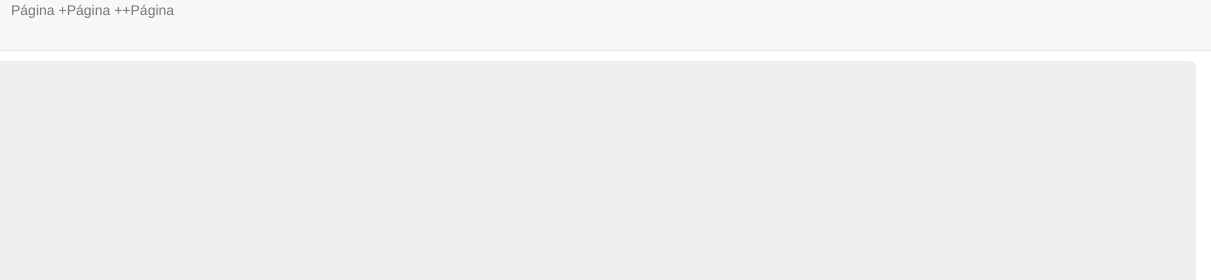
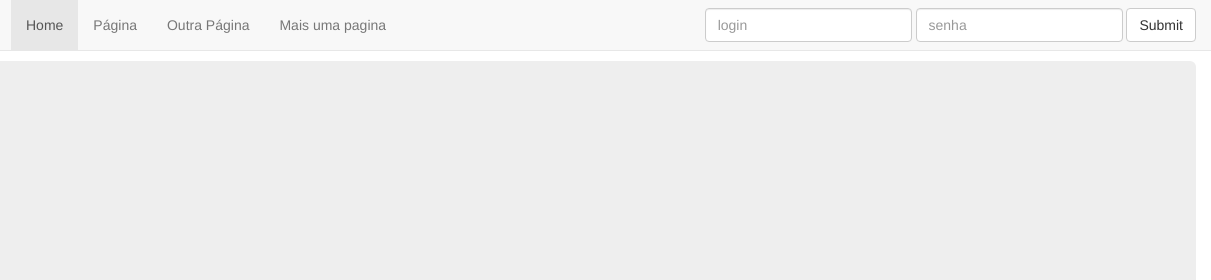
Before and after one commit to COLTEC-DAW/Trimestral-1, a plain HTML site: page camiseteria.html in a window 1280 px wide. Shown: the top 280 px of the page, 69-1280 px from the left. Drawn offline with nearby package versions, Linux system fonts and the light colour scheme.

Commit message:
navbar pronta

```diff
--- a/camiseteria.html
+++ b/camiseteria.html
@@ -28,10 +28,19 @@
                                                 <img src="imgs/camiseteria_logo1.png" alt="brand" width="50" />
                                             </a>
                                         </div>
-                                        <a href="https://github.com/Veazey/Trimestral-1" class="navbar-link">Página</a>
-                                        <a href="https://github.com/Veazey/Trimestral-1" class="navbar-link">+Página</a>
-                                        <a href="https://github.com/Veazey/Trimestral-1" class="navbar-link">++Página</a>
-
+                                            <ul class="nav navbar-nav">
+                                                <li class="active"><a href="#">Home</a></li>
+                                                <li><a href="#">Página</a></li>
+                                                <li><a href="#">Outra Página</a></li>
+                                                <li><a href="#">Mais uma pagina</a></li>
+                                            </ul>
+                                            <form class="navbar-form navbar-right" action="/action_page.php">
+                                                <div class="form-group">
+                                                <input type="text" class="form-control" placeholder="login">
+                                                <input type="password" class="form-control" placeholder="senha">
+                                                </div>
+                                                <button type="submit" class="btn btn-default">Submit</button>
+                                            </form>
 
 
                                     </div>
```
